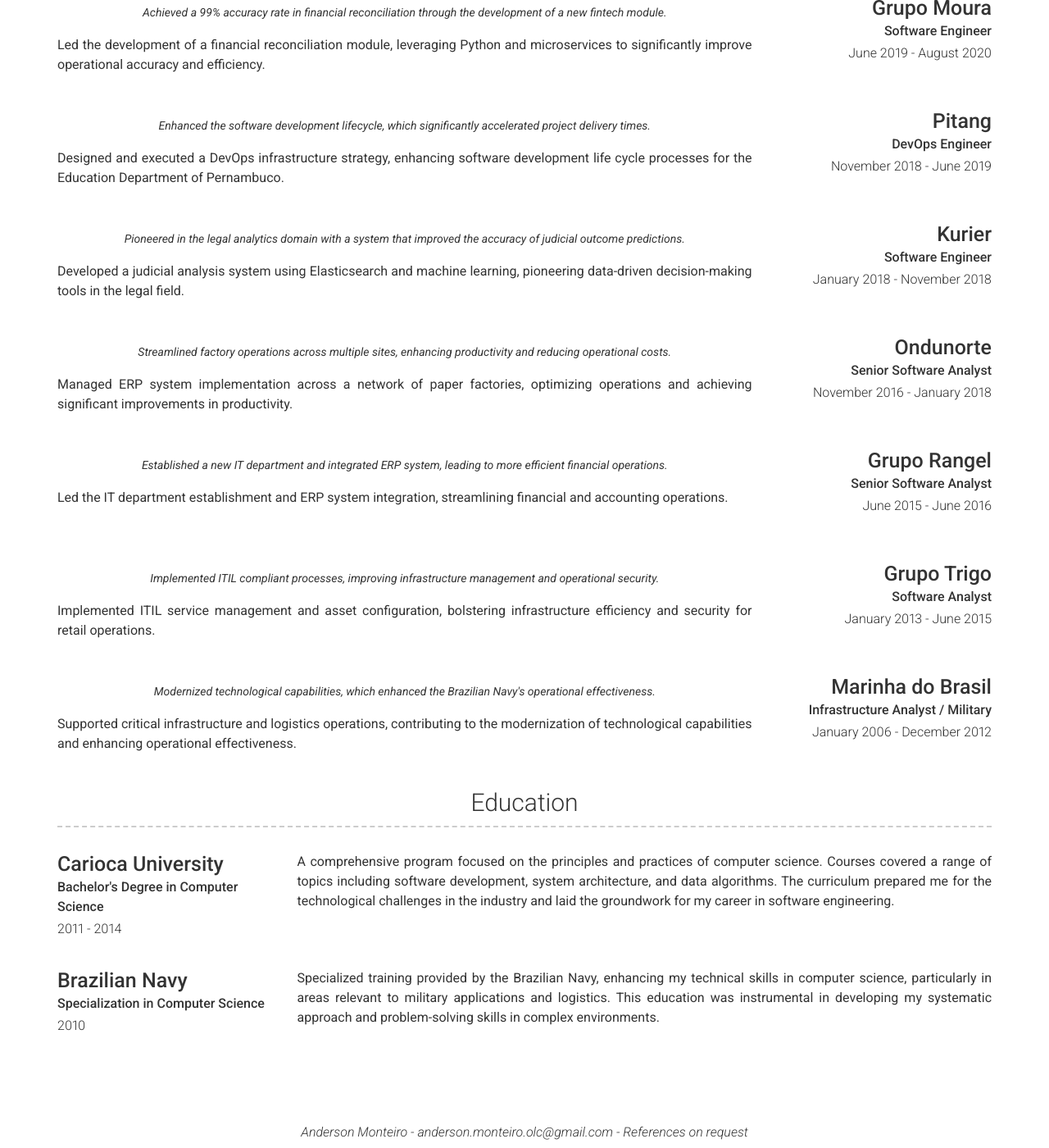
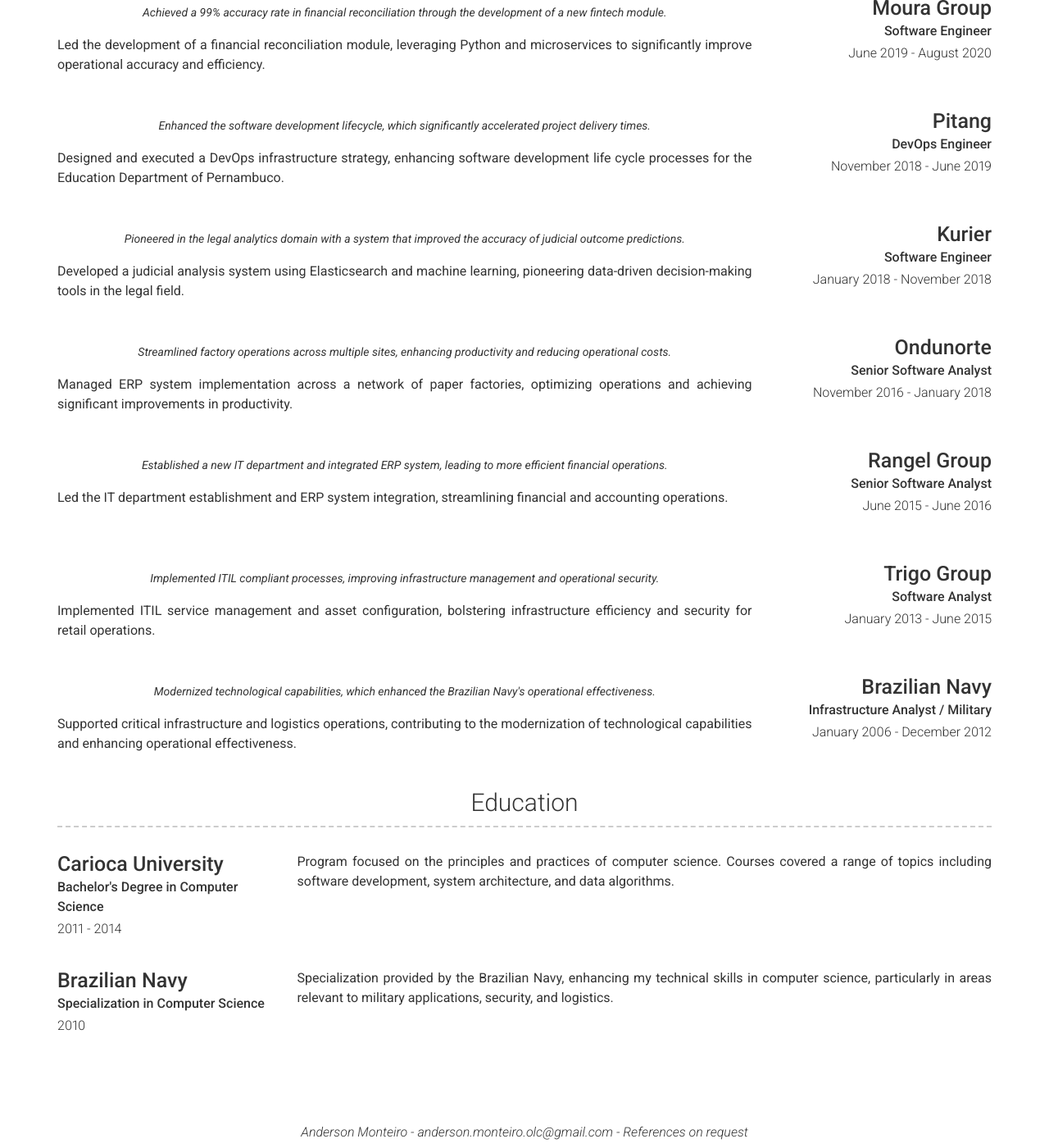
Before and after one commit to AndersonMonteiro/andersonmont-site, a Jekyll site: the page built from index.md, in a window 1280 px wide and 1400 px high, scrolled down 2194 px. Shown: the whole window at 82% size. Built offline with Jekyll 4.4.1, drawn with Linux system fonts in a browser that asks for light colours; nearby versions of some CDN libraries.

Commit message:
Update company names in work experience

```diff
--- a/_config.yml
+++ b/_config.yml
@@ -171,7 +171,7 @@ content:
           Instrumental in architecting and implementing Brazil's digital payment service "PIX", ensuring the system's agility, security, and high availability.
 
       - layout: right
-        title: Grupo Moura
+        title: Moura Group
         sub_title: Software Engineer
         caption: June 2019 - August 2020
         quote: >
@@ -207,7 +207,7 @@ content:
           Managed ERP system implementation across a network of paper factories, optimizing operations and achieving significant improvements in productivity.
 
       - layout: right
-        title: Grupo Rangel
+        title: Rangel Group
         sub_title: Senior Software Analyst
         caption: June 2015 - June 2016
         quote: >
@@ -216,7 +216,7 @@ content:
           Led the IT department establishment and ERP system integration, streamlining financial and accounting operations.
 
       - layout: right
-        title: Grupo Trigo
+        title: Trigo Group
         sub_title: Software Analyst
         caption: January 2013 - June 2015
         quote: >
@@ -225,7 +225,7 @@ content:
           Implemented ITIL service management and asset configuration, bolstering infrastructure efficiency and security for retail operations.
 
       - layout: right
-        title: Marinha do Brasil
+        title: Brazilian Navy
         sub_title: Infrastructure Analyst / Military
         caption: January 2006 - December 2012
         quote: >
@@ -241,14 +241,14 @@ content:
         sub_title: Bachelor's Degree in Computer Science
         caption: 2011 - 2014
         description: |
-          A comprehensive program focused on the principles and practices of computer science. Courses covered a range of topics including software development, system architecture, and data algorithms. The curriculum prepared me for the technological challenges in the industry and laid the groundwork for my career in software engineering.
+          Program focused on the principles and practices of computer science. Courses covered a range of topics including software development, system architecture, and data algorithms.
 
       - layout: top-left
         title: Brazilian Navy
         sub_title: Specialization in Computer Science
         caption: 2010
         description: |
-          Specialized training provided by the Brazilian Navy, enhancing my technical skills in computer science, particularly in areas relevant to military applications and logistics. This education was instrumental in developing my systematic approach and problem-solving skills in complex environments.
+          Specialization provided by the Brazilian Navy, enhancing my technical skills in computer science, particularly in areas relevant to military applications, security, and logistics.
 
   # - title: A Little More About Me
   #   layout: text
```
